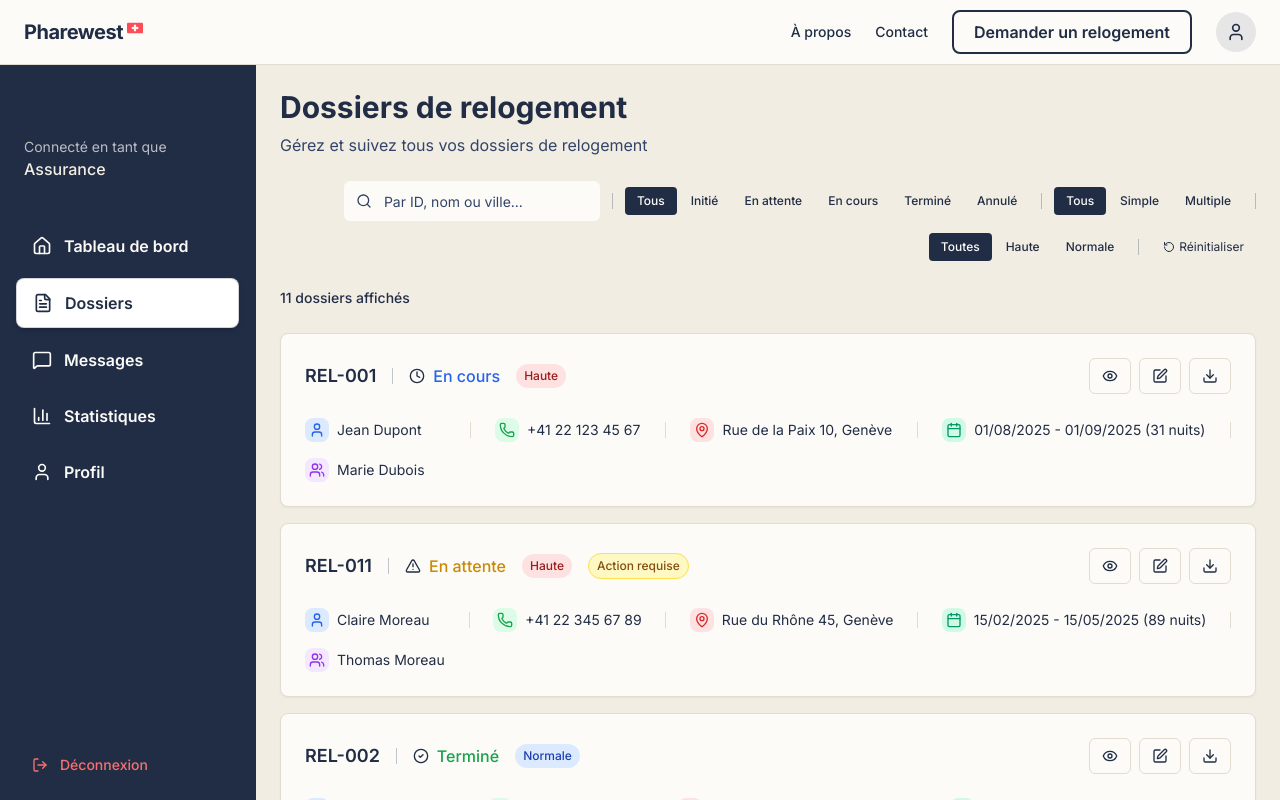
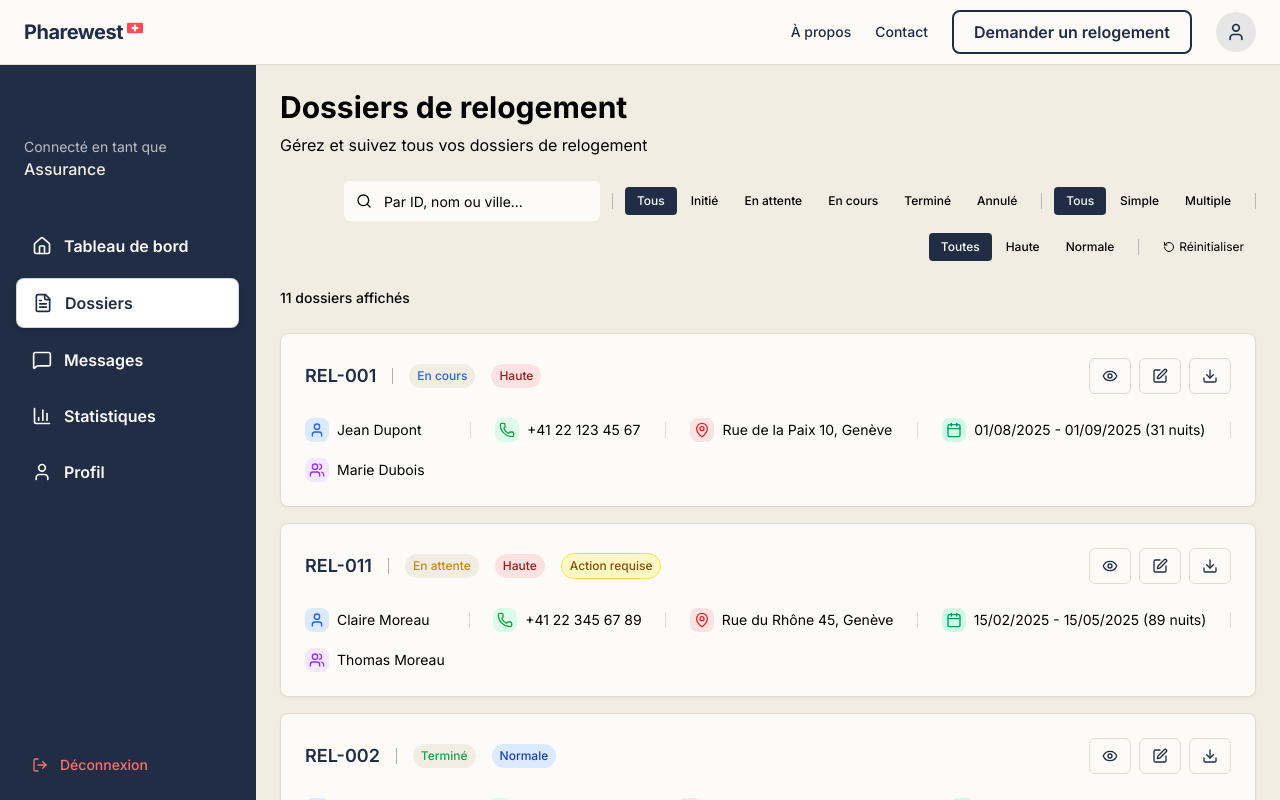
Before and after one commit to valcourgeau/sini, a Next.js app: page /platform/dashboard/assurance/dossiers in a window 1280 px wide. Shown: the top 800 px of the page. Built offline with nearby package versions, Linux system fonts and the light colour scheme.

Commit message:
feat: simplify dossiers view

```diff
--- a/src/app/platform/dashboard/assurance/dossiers/page.tsx
+++ b/src/app/platform/dashboard/assurance/dossiers/page.tsx
@@ -181,8 +181,8 @@ function AssuranceDossiersContent() {
     <div className="space-y-6">
       {/* Header */}
       <div>
-        <h1 className="text-3xl font-bold text-foreground">Dossiers de relogement</h1>
-        <p className="text-muted-foreground mt-2">
+        <h1 className="text-3xl font-bold text-black">Dossiers de relogement</h1>
+        <p className="text-black mt-2">
           Gérez et suivez tous vos dossiers de relogement
         </p>
       </div>
@@ -192,7 +192,7 @@ function AssuranceDossiersContent() {
         {/* Search Input */}
         <div className="flex items-center gap-2">
           <div className="relative">
-            <Search className="absolute left-3 top-1/2 transform -translate-y-1/2 h-4 w-4 text-muted-foreground" />
+            <Search className="absolute left-3 top-1/2 transform -translate-y-1/2 h-4 w-4 text-black" />
             <Input
               placeholder="Par ID, nom ou ville..."
               value={searchTerm}
@@ -200,7 +200,7 @@ function AssuranceDossiersContent() {
                 setSearchTerm(e.target.value);
                 updateUrl(statusFilter, typeFilter, priorityFilter, e.target.value);
               }}
-              className="pl-10 w-64 bg-background border-0 shadow-none focus-visible:ring-0 flex items-center text-sm"
+              className="pl-10 w-64 bg-background border-0 shadow-none focus-visible:ring-0 flex items-center text-sm text-black placeholder:text-black"
             />
           </div>
         </div>
@@ -228,7 +228,7 @@ function AssuranceDossiersContent() {
                   "px-3 py-1.5 rounded text-xs font-medium transition-colors",
                   statusFilter === status.key
                     ? "bg-primary text-primary-foreground"
-                    : "bg-secondary text-foreground hover:bg-secondary/80"
+                    : "bg-secondary text-black hover:bg-secondary/80"
                 )}
               >
                 {status.label}
@@ -257,7 +257,7 @@ function AssuranceDossiersContent() {
                   "px-3 py-1.5 rounded text-xs font-medium transition-colors",
                   typeFilter === type.key
                     ? "bg-primary text-primary-foreground"
-                    : "bg-secondary text-foreground hover:bg-secondary/80"
+                    : "bg-secondary text-black hover:bg-secondary/80"
                 )}
               >
                 {type.label}
@@ -286,7 +286,7 @@ function AssuranceDossiersContent() {
                   "px-3 py-1.5 rounded text-xs font-medium transition-colors",
                   priorityFilter === priority.key
                     ? "bg-primary text-primary-foreground"
-                    : "bg-secondary text-foreground hover:bg-secondary/80"
+                    : "bg-secondary text-black hover:bg-secondary/80"
                 )}
               >
                 {priority.label}
@@ -300,7 +300,7 @@ function AssuranceDossiersContent() {
         {/* Reset Button */}
         <button
           onClick={resetFilters}
-          className="flex items-center gap-1 px-3 py-1.5 rounded text-xs text-foreground hover:bg-secondary/80 transition-colors whitespace-nowrap"
+          className="flex items-center gap-1 px-3 py-1.5 rounded text-xs text-black hover:bg-secondary/80 transition-colors whitespace-nowrap"
           title="Réinitialiser les filtres"
         >
           <RotateCcw className="h-3 w-3" />
@@ -310,7 +310,7 @@ function AssuranceDossiersContent() {
 
       {/* Results Summary */}
       <div>
-        <span className="text-sm font-medium text-foreground">
+        <span className="text-sm font-medium text-black">
           {filteredCases.length} dossier{filteredCases.length > 1 ? 's' : ''} affiché{filteredCases.length > 1 ? 's' : ''}
         </span>
       </div>
@@ -325,19 +325,23 @@ function AssuranceDossiersContent() {
               {/* Header with Reference Number, Status and Priority */}
               <div className="flex items-center justify-between mb-6">
                 <div className="flex items-center gap-4">
-                  <span className="text-lg font-semibold text-foreground">
+                  <span className="text-lg font-semibold text-primary">
                     {case_.id}
                   </span>
-                  <div className="w-px h-4 bg-muted-foreground/30"></div>
-                  <div className="flex items-center gap-2">
-                    {getStatusIcon(case_.status)}
-                    <span className={`font-medium ${getStatusColor(case_.status)}`}>
-                      {case_.status === "initie" ? "Initié" :
-                       case_.status === "processing" ? "En cours" :
-                       case_.status === "completed" ? "Terminé" :
-                       case_.status === "pending" ? "En attente" : "Annulé"}
-                    </span>
-                  </div>
+                  <div className="w-px h-4 bg-black/30"></div>
+                  <span
+                    className={`items-center gap-1 px-2 py-1 rounded-full text-xs font-medium ${getStatusColor(case_.status)} bg-muted`}
+                  >
+                    {case_.status === "initie"
+                      ? "Initié"
+                      : case_.status === "processing"
+                      ? "En cours"
+                      : case_.status === "completed"
+                      ? "Terminé"
+                      : case_.status === "pending"
+                      ? "En attente"
+                      : "Annulé"}
+                  </span>
                   <span className={`px-2 py-1 rounded-full text-xs font-medium ${getPriorityColor(case_.priority)}`}>
                     {case_.priority === "high" ? "Haute" : "Normale"}
                   </span>
@@ -370,7 +374,7 @@ function AssuranceDossiersContent() {
                   <div className="flex items-center justify-center w-5 h-5 sm:w-6 sm:h-6 bg-blue-100 rounded-lg flex-shrink-0">
                     <User className="h-4 w-4 sm:h-4 sm:w-4 text-blue-600" />
                   </div>
-                  <p className="text-xs sm:text-sm text-foreground leading-none whitespace-nowrap">
+                  <p className="text-xs sm:text-sm text-black leading-none whitespace-nowrap">
                     {case_.contactPerson.firstName} {case_.contactPerson.lastName}
                   </p>
                 </div>
@@ -383,7 +387,7 @@ function AssuranceDossiersContent() {
                   <div className="flex items-center justify-center w-5 h-5 sm:w-6 sm:h-6 bg-green-100 rounded-lg flex-shrink-0">
                     <Phone className="h-4 w-4 sm:h-4 sm:w-4 text-green-600" />
                   </div>
-                  <p className="text-xs sm:text-sm text-foreground leading-none whitespace-nowrap">
+                  <p className="text-xs sm:text-sm text-black leading-none whitespace-nowrap">
                     {case_.contactPerson.phone}
                   </p>
                 </div>
@@ -396,7 +400,7 @@ function AssuranceDossiersContent() {
                   <div className="flex items-center justify-center w-5 h-5 sm:w-6 sm:h-6 bg-red-100 rounded-lg flex-shrink-0">
                     <MapPin className="h-4 w-4 sm:h-4 sm:w-4 text-red-600" />
                   </div>
-                  <p className="text-xs sm:text-sm text-foreground leading-none whitespace-nowrap">
+                  <p className="text-xs sm:text-sm text-black leading-none whitespace-nowrap">
                     {case_.disasterAddress?.street}, {case_.disasterAddress?.city}
                   </p>
                 </div>
@@ -411,7 +415,7 @@ function AssuranceDossiersContent() {
                   </div>
                   <div className="min-w-0 flex-1">
                     {case_.relocationRequests && case_.relocationRequests.length > 0 ? (
-                      <p className="text-xs sm:text-sm text-foreground leading-none whitespace-nowrap">
+                      <p className="text-xs sm:text-sm text-black leading-none whitespace-nowrap">
                         {case_.relocationRequests[0]?.useExactDates && case_.relocationRequests[0]?.departureDate
                           ? `${formatDate(case_.relocationRequests[0].arrivalDate)} - ${formatDate(case_.relocationRequests[0].departureDate)} (${getNumberOfNights(case_.relocationRequests[0].arrivalDate, case_.relocationRequests[0].departureDate)} nuits)`
                           : `${formatDate(case_.relocationRequests[0]?.arrivalDate)} (${case_.relocationRequests[0]?.estimatedDuration || "Non spécifié"})`
@@ -431,7 +435,7 @@ function AssuranceDossiersContent() {
                   <div className="flex items-center justify-center w-5 h-5 sm:w-6 sm:h-6 bg-purple-100 rounded-lg flex-shrink-0">
                     <Users className="h-4 w-4 sm:h-4 sm:w-4 text-purple-600" />
                   </div>
-                  <p className="text-xs sm:text-sm text-foreground leading-none whitespace-nowrap">
+                  <p className="text-xs sm:text-sm text-black leading-none whitespace-nowrap">
                     {case_.agent?.name || "Non assigné"}
                   </p>
                 </div>
@@ -445,7 +449,7 @@ function AssuranceDossiersContent() {
       {filteredCases.length === 0 && (
         <Card className="p-8 text-center">
           <FileText className="h-12 w-12 text-muted-foreground mx-auto mb-4" />
-          <p className="text-muted-foreground">Aucun dossier trouvé avec les critères sélectionnés.</p>
+          <p className="text-black">Aucun dossier trouvé avec les critères sélectionnés.</p>
         </Card>
       )}
     </div>
@@ -457,7 +461,7 @@ function LoadingFallback() {
   return (
     <div className="space-y-6">
       <div>
-        <h1 className="text-3xl font-bold text-primary">Dossiers de relogement</h1>
+        <h1 className="text-3xl font-bold text-black">Dossiers de relogement</h1>
         <p className="text-muted-foreground mt-2">
           Gérez et suivez tous vos dossiers de relogement
         </p>
```
Also changed, not shown: src/app/platform/dashboard/assurance/page.tsx (+8 -8 lines).
